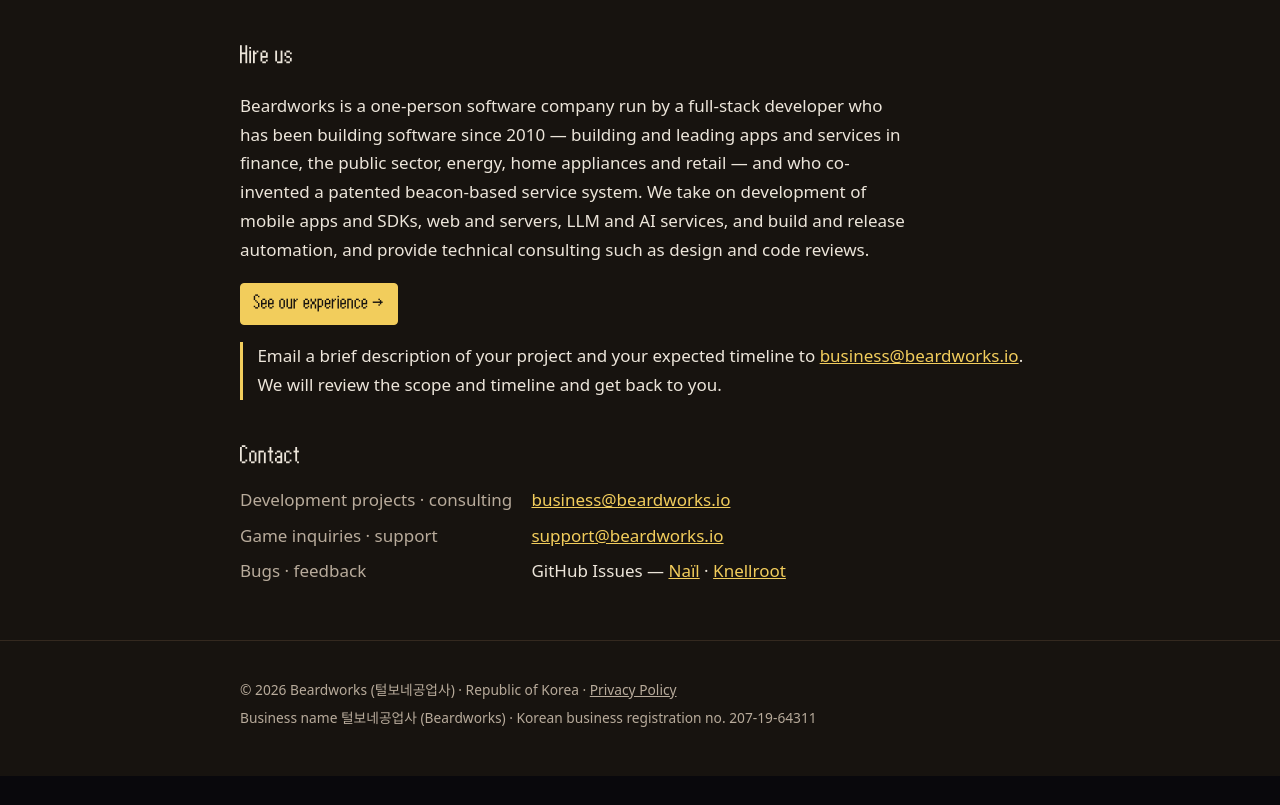
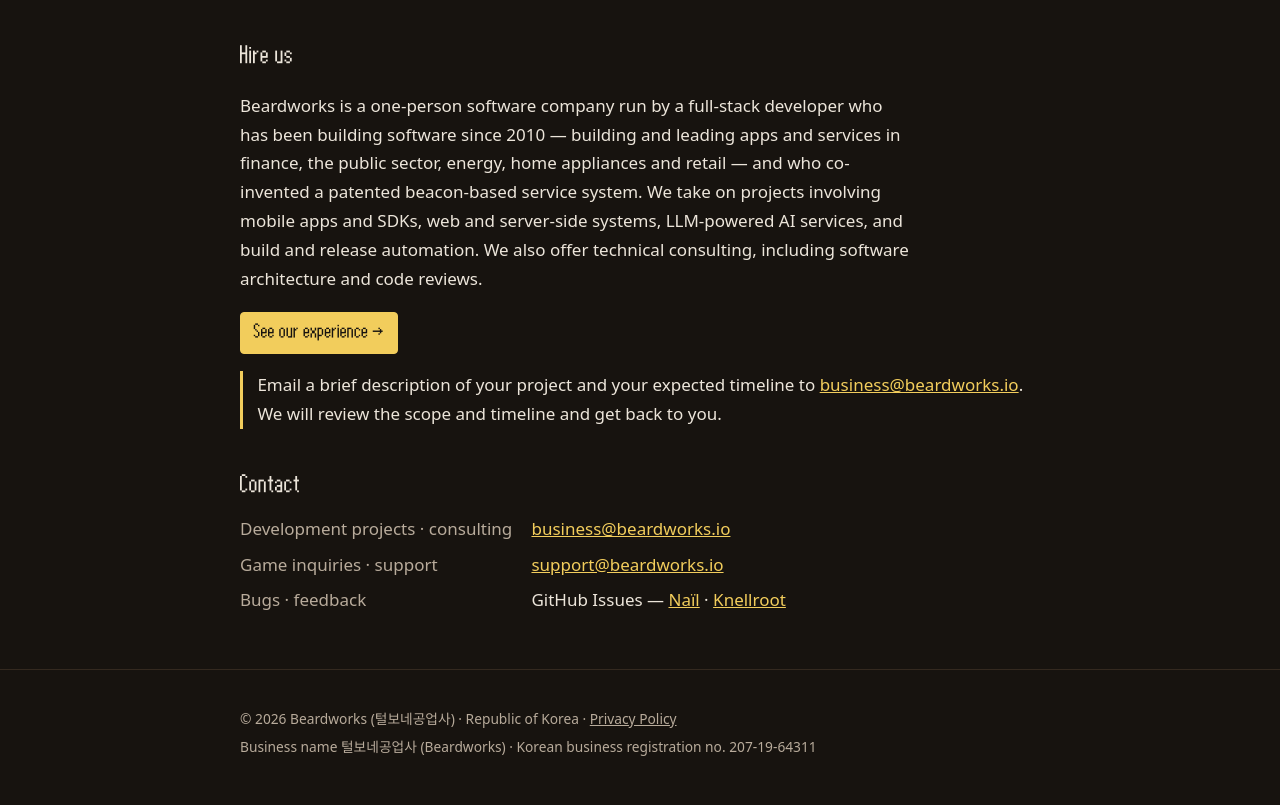
Before and after one commit to AimenJoe/beardworks, a plain HTML site: page en/index.html in a window 1280 px wide. Shown: the part 1579-2384 px from the top of the page. Before the commit the page ends 2355 px from the top, so only its background shows below. Drawn offline with Linux system fonts and the light colour scheme.

Commit message:
Polish English services introduction

```diff
--- a/en/index.html
+++ b/en/index.html
@@ -91,7 +91,7 @@
     </article>
 
     <h2 id="hire">Hire us</h2>
-    <p class="intro">Beardworks is a one-person software company run by a full-stack developer who has been building software since 2010 — building and leading apps and services in finance, the public sector, energy, home appliances and retail — and who co-invented a patented beacon-based service system. We take on development of mobile apps and SDKs, web and servers, LLM and AI services, and build and release automation, and provide technical consulting such as design and code reviews.</p>
+    <p class="intro">Beardworks is a one-person software company run by a full-stack developer who has been building software since 2010 — building and leading apps and services in finance, the public sector, energy, home appliances and retail — and who co-invented a patented beacon-based service system. We take on projects involving mobile apps and SDKs, web and server-side systems, LLM-powered AI services, and build and release automation. We also offer technical consulting, including software architecture and code reviews.</p>
     <ul class="links more"><li><a class="main" href="work.html">See our experience →</a></li></ul>
     <p class="ask">Email a brief description of your project and your expected timeline to <a href="mailto:business@beardworks.io">business@beardworks.io</a>. We will review the scope and timeline and get back to you.</p>
 
```
